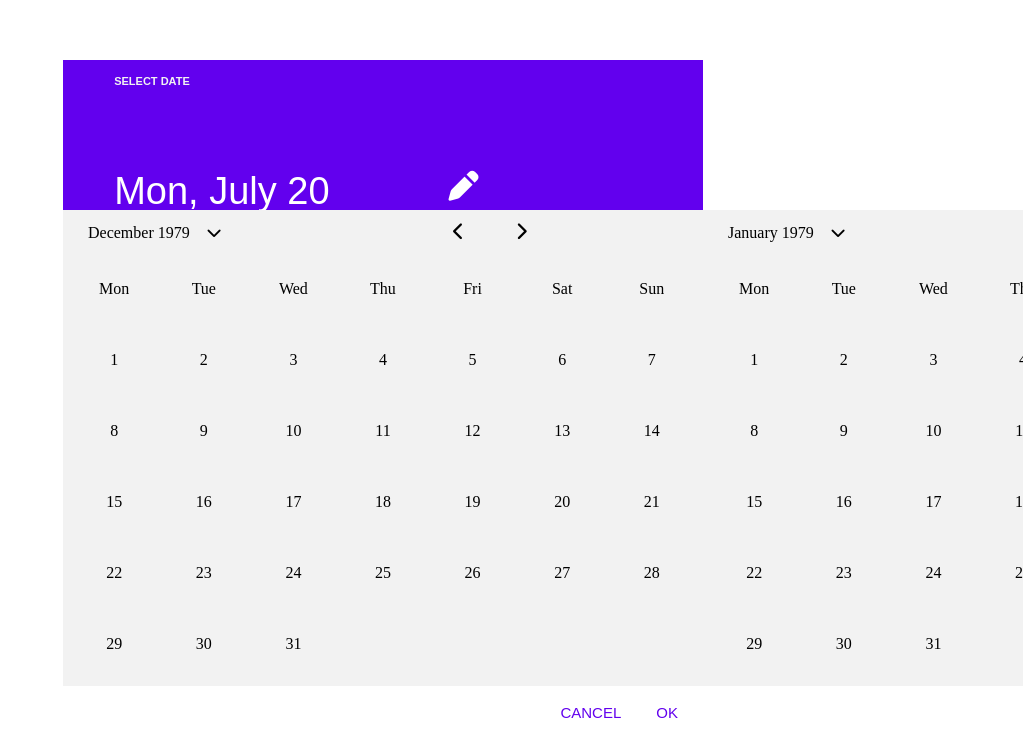
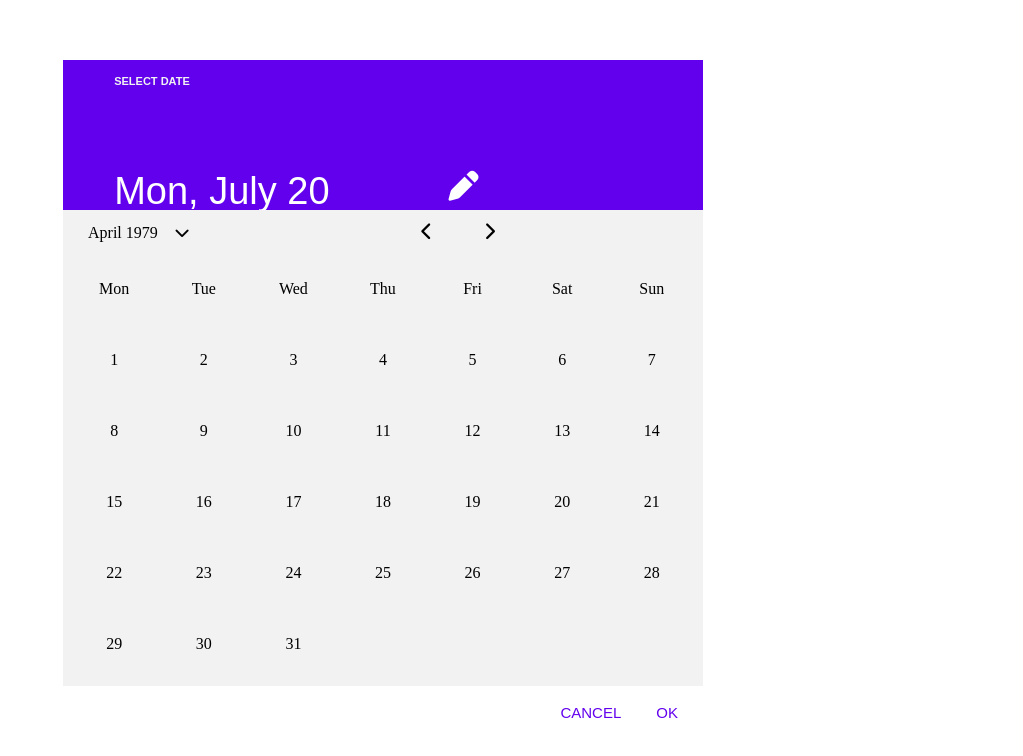
Before and after one commit to akshayrathigithub/React-DatePicker, a React app: page / in a window 1280 px wide. Shown: the top 756 px of the page, without its empty margins (257-1280 px from the left). Built offline with nearby package versions, Linux system fonts and the light colour scheme.

Commit message:
transition bug fixed

```diff
--- a/src/Components/Calendar/Calendar.js
+++ b/src/Components/Calendar/Calendar.js
@@ -1,18 +1,31 @@
-import React, { useRef } from "react"
+import React, { useState, useRef } from "react"
 import "./Calendar.style.css"
 export default function Calendar() {
   const BodyWrapper = useRef(null)
-  const Called = () => {
+  const [Direction, setDirection] = useState(false)
+
+  const Slide = (action) => {
     let slider = BodyWrapper.current
-    slider.style.transform = "translate3d(-20%, 0%, 0px)"
-    slider.addEventListener("transitionend", () => {
+    console.log(Direction)
+    if (action === "Forward") {
+      slider.style.transform = "translate3d(-60%, 0%, 0px)"
+      setDirection(true)
+    } else {
+      slider.style.transform = "translate3d(-20%, 0%, 0px)"
+      setDirection(false)
+    }
+  }
+  const transitionChange = () => {
+    let slider = BodyWrapper.current
+    if (Direction) {
       slider.appendChild(slider.firstElementChild)
-      slider.style.transition = "none"
-      slider.style.transform = "translate3d(0%, 0%, 0px)"
-      setTimeout(() => {
-        slider.style.transform = "transform 0.8s ease-in-out"
-        console.log(slider.style.transform)
-      })
+    } else {
+      slider.prepend(slider.lastElementChild)
+    }
+    slider.style.transition = "none"
+    slider.style.transform = "translate3d(-40%, 0%, 0px)"
+    setTimeout(() => {
+      slider.style.transition = "transform 0.8s ease-in-out"
     })
   }
   return (
@@ -32,132 +45,20 @@ export default function Calendar() {
           </div>
         </div>
         <div className="Body">
-          <div className="BodyWrapper" ref={BodyWrapper}>
-            <div className="BodyChild">
-              <div className="Body_Header">
-                <div className="Body_Header_Date">
-                  <p>December 1979</p>
-                </div>
-                <div className="Body_Header_DropDown">
-                  <i onClick={Called} className="fas fa-chevron-down"></i>
-                </div>
-                <div className="Body_Header_Left">
-                  <i className="fas fa-chevron-left"></i>
-                </div>
-                <div className="Body_Header_Right">
-                  <i className="fas fa-chevron-right"></i>
-                </div>
-              </div>
-              <div className="Body_Days">
-                <div>Mon</div>
-                <div>Tue</div>
-                <div>Wed</div>
-                <div>Thu</div>
-                <div>Fri</div>
-                <div>Sat</div>
-                <div>Sun</div>
-                <div>1</div>
-                <div>2</div>
-                <div>3</div>
-                <div>4</div>
-                <div>5</div>
-                <div>6</div>
-                <div>7</div>
-                <div>8</div>
-                <div>9</div>
-                <div>10</div>
-                <div>11</div>
-                <div>12</div>
-                <div>13</div>
-                <div>14</div>
-                <div>15</div>
-                <div>16</div>
-                <div>17</div>
-                <div>18</div>
-                <div>19</div>
-                <div>20</div>
-                <div>21</div>
-                <div>22</div>
-                <div>23</div>
-                <div>24</div>
-                <div>25</div>
-                <div>26</div>
-                <div>27</div>
-                <div>28</div>
-                <div>29</div>
-                <div>30</div>
-                <div>31</div>
-              </div>
-            </div>
-            <div className="BodyChild">
-              <div className="Body_Header">
-                <div className="Body_Header_Date">
-                  <p>January 1979</p>
-                </div>
-                <div className="Body_Header_DropDown">
-                  <i onClick={Called} className="fas fa-chevron-down"></i>
-                </div>
-                <div className="Body_Header_Left">
-                  <i className="fas fa-chevron-left"></i>
-                </div>
-                <div className="Body_Header_Right">
-                  <i className="fas fa-chevron-right"></i>
-                </div>
-              </div>
-              <div className="Body_Days">
-                <div>Mon</div>
-                <div>Tue</div>
-                <div>Wed</div>
-                <div>Thu</div>
-                <div>Fri</div>
-                <div>Sat</div>
-                <div>Sun</div>
-                <div>1</div>
-                <div>2</div>
-                <div>3</div>
-                <div>4</div>
-                <div>5</div>
-                <div>6</div>
-                <div>7</div>
-                <div>8</div>
-                <div>9</div>
-                <div>10</div>
-                <div>11</div>
-                <div>12</div>
-                <div>13</div>
-                <div>14</div>
-                <div>15</div>
-                <div>16</div>
-                <div>17</div>
-                <div>18</div>
-                <div>19</div>
-                <div>20</div>
-                <div>21</div>
-                <div>22</div>
-                <div>23</div>
-                <div>24</div>
-                <div>25</div>
-                <div>26</div>
-                <div>27</div>
-                <div>28</div>
-                <div>29</div>
-                <div>30</div>
-                <div>31</div>
-              </div>
-            </div>
+          <div className="BodyWrapper" onTransitionEnd={transitionChange} ref={BodyWrapper}>
             <div className="BodyChild">
               <div className="Body_Header">
                 <div className="Body_Header_Date">
                   <p>Feb 1979</p>
                 </div>
                 <div className="Body_Header_DropDown">
-                  <i onClick={Called} className="fas fa-chevron-down"></i>
+                  <i className="fas fa-chevron-down"></i>
                 </div>
-                <div className="Body_Header_Left">
+                <div onClick={() => Slide("Backward")} className="Body_Header_Left">
                   <i className="fas fa-chevron-left"></i>
                 </div>
                 <div className="Body_Header_Right">
-                  <i className="fas fa-chevron-right"></i>
+                  <i onClick={() => Slide("Forward")} className="fas fa-chevron-right"></i>
                 </div>
               </div>
               <div className="Body_Days">
@@ -207,13 +108,125 @@ export default function Calendar() {
                   <p>Mar 1979</p>
                 </div>
                 <div className="Body_Header_DropDown">
-                  <i onClick={Called} className="fas fa-chevron-down"></i>
+                  <i className="fas fa-chevron-down"></i>
                 </div>
-                <div className="Body_Header_Left">
+                <div onClick={() => Slide("Backward")} className="Body_Header_Left">
                   <i className="fas fa-chevron-left"></i>
                 </div>
                 <div className="Body_Header_Right">
-                  <i className="fas fa-chevron-right"></i>
+                  <i onClick={() => Slide("Forward")} className="fas fa-chevron-right"></i>
+                </div>
+              </div>
+              <div className="Body_Days">
+                <div>Mon</div>
+                <div>Tue</div>
+                <div>Wed</div>
+                <div>Thu</div>
+                <div>Fri</div>
+                <div>Sat</div>
+                <div>Sun</div>
+                <div>1</div>
+                <div>2</div>
+                <div>3</div>
+                <div>4</div>
+                <div>5</div>
+                <div>6</div>
+                <div>7</div>
+                <div>8</div>
+                <div>9</div>
+                <div>10</div>
+                <div>11</div>
+                <div>12</div>
+                <div>13</div>
+                <div>14</div>
+                <div>15</div>
+                <div>16</div>
+                <div>17</div>
+                <div>18</div>
+                <div>19</div>
+                <div>20</div>
+                <div>21</div>
+                <div>22</div>
+                <div>23</div>
+                <div>24</div>
+                <div>25</div>
+                <div>26</div>
+                <div>27</div>
+                <div>28</div>
+                <div>29</div>
+                <div>30</div>
+                <div>31</div>
+              </div>
+            </div>
+            <div className="BodyChild">
+              <div className="Body_Header">
+                <div className="Body_Header_Date">
+                  <p>April 1979</p>
+                </div>
+                <div className="Body_Header_DropDown">
+                  <i className="fas fa-chevron-down"></i>
+                </div>
+                <div onClick={() => Slide("Backward")} className="Body_Header_Left">
+                  <i className="fas fa-chevron-left"></i>
+                </div>
+                <div className="Body_Header_Right">
+                  <i onClick={() => Slide("Forward")} className="fas fa-chevron-right"></i>
+                </div>
+              </div>
+              <div className="Body_Days">
+                <div>Mon</div>
+                <div>Tue</div>
+                <div>Wed</div>
+                <div>Thu</div>
+                <div>Fri</div>
+                <div>Sat</div>
+                <div>Sun</div>
+                <div>1</div>
+                <div>2</div>
+                <div>3</div>
+                <div>4</div>
+                <div>5</div>
+                <div>6</div>
+                <div>7</div>
+                <div>8</div>
+                <div>9</div>
+                <div>10</div>
+                <div>11</div>
+                <div>12</div>
+                <div>13</div>
+                <div>14</div>
+                <div>15</div>
+                <div>16</div>
+                <div>17</div>
+                <div>18</div>
+                <div>19</div>
+                <div>20</div>
+                <div>21</div>
+                <div>22</div>
+                <div>23</div>
+                <div>24</div>
+                <div>25</div>
+                <div>26</div>
+                <div>27</div>
+                <div>28</div>
+                <div>29</div>
+                <div>30</div>
+                <div>31</div>
+              </div>
+            </div>
+            <div className="BodyChild">
+              <div className="Body_Header">
+                <div className="Body_Header_Date">
+                  <p>May 1979</p>
+                </div>
+                <div className="Body_Header_DropDown">
+                  <i className="fas fa-chevron-down"></i>
+                </div>
+                <div onClick={() => Slide("Backward")} className="Body_Header_Left">
+                  <i className="fas fa-chevron-left"></i>
+                </div>
+                <div className="Body_Header_Right">
+                  <i onClick={() => Slide("Forward")} className="fas fa-chevron-right"></i>
                 </div>
               </div>
               <div className="Body_Days">
@@ -263,13 +276,13 @@ export default function Calendar() {
                   <p>June 1979</p>
                 </div>
                 <div className="Body_Header_DropDown">
-                  <i onClick={Called} className="fas fa-chevron-down"></i>
+                  <i className="fas fa-chevron-down"></i>
                 </div>
-                <div className="Body_Header_Left">
+                <div onClick={() => Slide("Backward")} className="Body_Header_Left">
                   <i className="fas fa-chevron-left"></i>
                 </div>
                 <div className="Body_Header_Right">
-                  <i className="fas fa-chevron-right"></i>
+                  <i onClick={() => Slide("Forward")} className="fas fa-chevron-right"></i>
                 </div>
               </div>
               <div className="Body_Days">
--- a/src/Components/Calendar/Calendar.style.css
+++ b/src/Components/Calendar/Calendar.style.css
@@ -25,13 +25,14 @@
   width: 100%;
   height: 70%;
   position: relative;
+  overflow: hidden;
 }
 .BodyWrapper {
   width: 500%;
   height: 100%;
   background-color: #f2f2f2;
   position: absolute;
-  transform: translate3d(0%, 0%, 0px);
+  transform: translate3d(-40%, 0%, 0px);
   transition: transform 0.8s ease-in-out;
   display: flex;
   flex-direction: row;
@@ -62,11 +63,13 @@
 .Body_Header_Left {
   margin-left: 35%;
   font-size: 18px;
+  cursor: pointer;
 }
 
 .Body_Header_Right {
   margin-left: 40px;
   font-size: 18px;
+  cursor: pointer;
 }
 
 .Body_Days {
```
